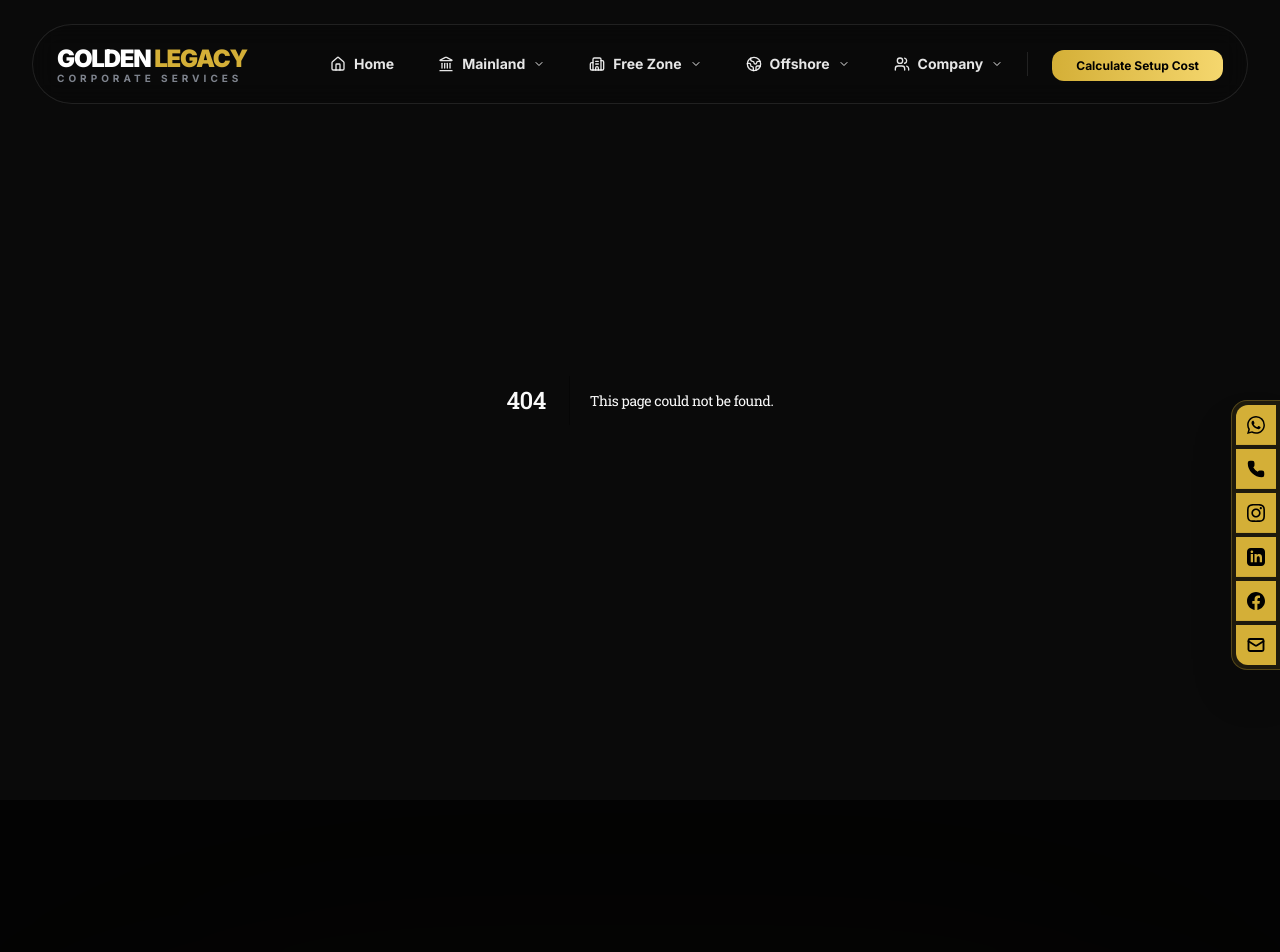
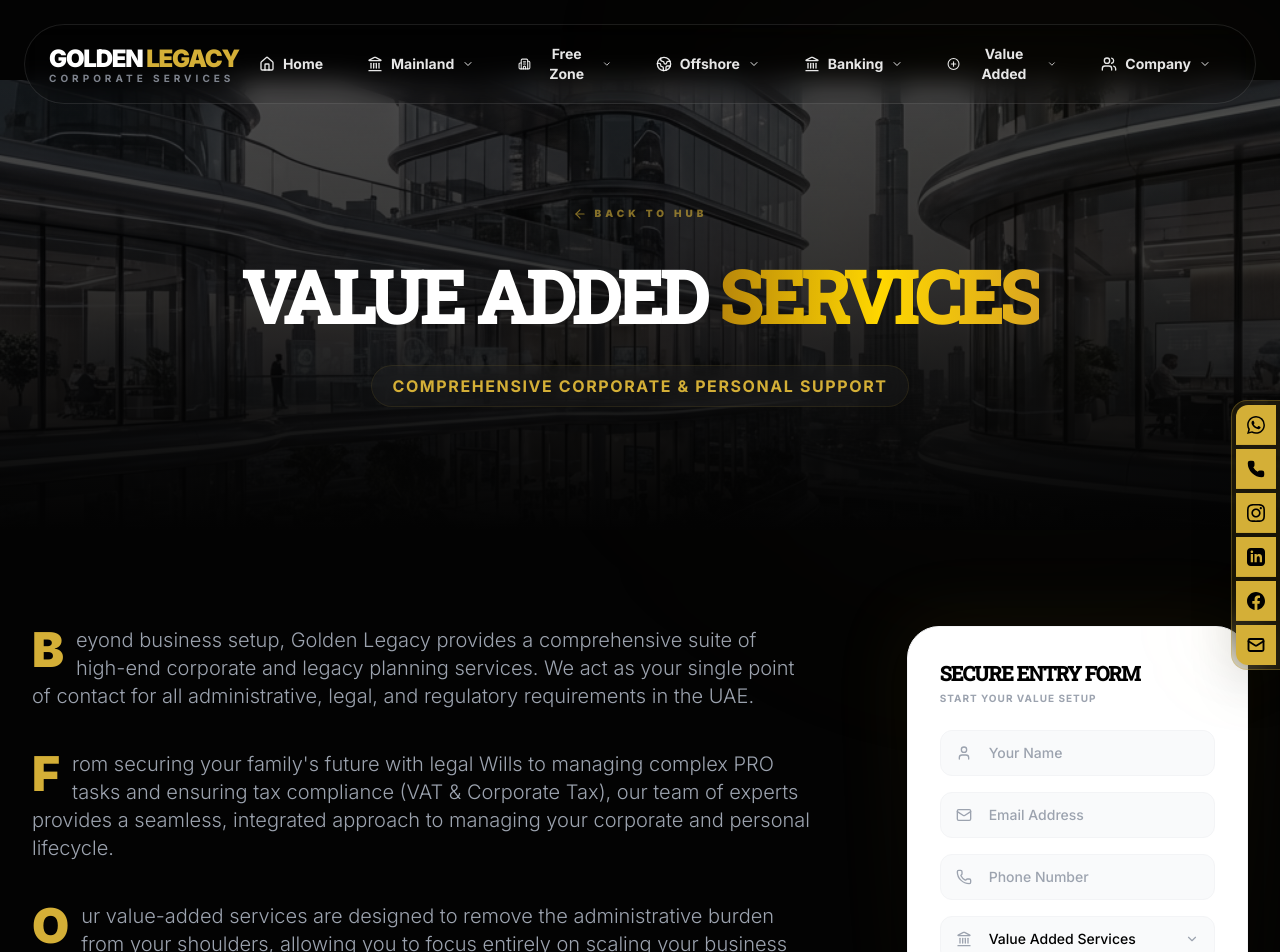
Before and after one commit to pvsameerpvs/golden-fortune-static, a Next.js app: page /pro-services-dubai in a window 1280 px wide. Before the commit this address had no page. Shown: the top 952 px of the page. Built offline with nearby package versions, Linux system fonts and the light colour scheme.

Commit message:
fix: ui fix

```diff
--- /dev/null
+++ b/app/bank-account-opening-dubai/page.tsx
@@ -0,0 +1,45 @@
+import ServicePage from '@/components/ServicePage';
+
+export default function BankAccountServices() {
+  return (
+    <ServicePage
+      title="Bank Account Services"
+      subtitle="Elite Corporate Banking Introductions"
+      heroImage="/images/mainland.png"
+      description={[
+        "In the UAE's complex regulatory landscape, opening a corporate bank account is often the most challenging step of business setup. Golden Legacy leverages two decades of leadership in the UAE banking sector to provide our clients with a significant advantage.",
+        "We don't just provide a list of banks; we provide direct introductions to senior relationship managers and assist in structuring your corporate documents to meet the rigorous 'Know Your Customer' (KYC) and compliance standards of Tier-1 UAE banks.",
+        "Our team specializes in navigating the requirements for multi-currency accounts, international trade facilities, and digital banking platforms, ensuring your business has the financial foundation it needs to thrive."
+      ]}
+      advantages={[
+        "Direct introductions to relationship managers in major UAE banks",
+        "Assistance with multi-currency account opening (AED, USD, EUR, etc.)",
+        "Expert advisory on compliance and KYC documentation",
+        "Support for both local and international business structures",
+        "Zero-balance and low-minimum balance account advisory",
+        "Assistance with online banking and digital transition",
+        "Guidance on credit facilities and trade finance",
+        "High success rate for complex corporate structures"
+      ]}
+      sections={[
+        {
+          title: "Our Banking Partners",
+          content: "We work closely with the most reputable financial institutions in the UAE to provide seamless integration for our clients:",
+          list: [
+            "Emirates NBD",
+            "Mashreq Bank",
+            "Dubai Islamic Bank (DIB)",
+            "Commercial Bank of Dubai (CBD)",
+            "First Abu Dhabi Bank (FAB)",
+            "ADCB",
+            "Wio Bank (Digital-first)"
+          ]
+        },
+        {
+          title: "The Compliance Journey",
+          content: "Our banking experts review your business activities, source of wealth, and corporate history to ensure your application is structurally sound before it reaches the bank's compliance desk, significantly reducing the risk of rejection."
+        }
+      ]}
+    />
+  );
+}
--- /dev/null
+++ b/app/pro-services-dubai/page.tsx
@@ -0,0 +1,46 @@
+import ServicePage from '@/components/ServicePage';
+
+export default function ValueAddedServices() {
+  return (
+    <ServicePage
+      title="Value Added Services"
+      subtitle="Comprehensive Corporate & Personal Support"
+      heroImage="/images/freezone.png"
+      description={[
+        "Beyond business setup, Golden Legacy provides a comprehensive suite of high-end corporate and legacy planning services. We act as your single point of contact for all administrative, legal, and regulatory requirements in the UAE.",
+        "From securing your family's future with legal Wills to managing complex PRO tasks and ensuring tax compliance (VAT & Corporate Tax), our team of experts provides a seamless, integrated approach to managing your corporate and personal lifecycle.",
+        "Our value-added services are designed to remove the administrative burden from your shoulders, allowing you to focus entirely on scaling your business and enjoying the UAE lifestyle."
+      ]}
+      advantages={[
+        "End-to-end management of all government and administrative tasks",
+        "Expert legacy planning for both Muslim and Non-Muslim residents",
+        "Strategic tax planning for the new UAE Corporate Tax regime",
+        "Aviation-speed Golden Visa processing for eligible investors",
+        "ISO certification advisory to boost corporate credibility",
+        "Accurate legal translation and document attestation",
+        "Professional bookkeeping and financial reporting",
+        "Direct liaison with all UAE government departments"
+      ]}
+      sections={[
+        {
+          title: "Our Specialized Services",
+          content: "We provide a diverse range of support services to ensure your business remains compliant and your personal assets are protected:",
+          list: [
+            "UAE Wills: Specialized drafting and registration for Muslims and Non-Muslims.",
+            "Golden Visas: 10-year residency processing for investors and talented professionals.",
+            "PRO Services: Labor, Immigration, and Economic Department liaison.",
+            "VAT & Corporate Tax: Registration, filing, and strategic tax advice.",
+            "ISO Certification: Guidance through the audit and certification process.",
+            "Document Attestation: MOFA, Notary, and Embassy attestations.",
+            "Legal Translation: Multi-language sworn translations for official use.",
+            "Bookkeeping: Monthly financial monitoring and year-end reporting."
+          ]
+        },
+        {
+          title: "PRO & Government Liaison",
+          content: "Our dedicated PRO team handles everything from trade license renewals to labor contract drafting and immigration clearances, ensuring your business never faces fines or administrative delays."
+        }
+      ]}
+    />
+  );
+}
--- a/components/Footer.tsx
+++ b/components/Footer.tsx
@@ -55,6 +55,8 @@
               <li><Link href="/mainland-company-formation-in-dubai" className="hover:text-gold transition-colors flex items-center gap-2 group">Mainland Setup <ArrowUpRight size={14} className="opacity-0 group-hover:opacity-100 transition-all" /></Link></li>
               <li><Link href="/dubai-free-zone-company-overview" className="hover:text-gold transition-colors flex items-center gap-2 group">Free Zone Centers <ArrowUpRight size={14} className="opacity-0 group-hover:opacity-100 transition-all" /></Link></li>
               <li><Link href="/offshore-company-formation-in-dubai" className="hover:text-gold transition-colors flex items-center gap-2 group">Offshore Solutions <ArrowUpRight size={14} className="opacity-0 group-hover:opacity-100 transition-all" /></Link></li>
+              <li><Link href="/bank-account-opening-dubai" className="hover:text-gold transition-colors flex items-center gap-2 group">Banking Services <ArrowUpRight size={14} className="opacity-0 group-hover:opacity-100 transition-all" /></Link></li>
+              <li><Link href="/pro-services-dubai" className="hover:text-gold transition-colors flex items-center gap-2 group">Value Added Services <ArrowUpRight size={14} className="opacity-0 group-hover:opacity-100 transition-all" /></Link></li>
               <li><Link href="/about-us" className="hover:text-gold transition-colors flex items-center gap-2 group">About Golden Legacy <ArrowUpRight size={14} className="opacity-0 group-hover:opacity-100 transition-all" /></Link></li>
               <li><Link href="/contact" className="hover:text-gold transition-colors flex items-center gap-2 group">Contact Us <ArrowUpRight size={14} className="opacity-0 group-hover:opacity-100 transition-all" /></Link></li>
             </ul>
--- a/components/Navbar.tsx
+++ b/components/Navbar.tsx
@@ -3,7 +3,7 @@
 import React, { useState, useEffect } from 'react';
 import Link from 'next/link';
 import { motion, AnimatePresence } from 'framer-motion';
-import { Menu, X, ChevronDown, Landmark, Globe2, Building2, Users, Phone, Home as HomeIcon } from 'lucide-react';
+import { Menu, X, ChevronDown, Landmark, Globe2, Building2, Users, Phone, Home as HomeIcon, PlusCircle } from 'lucide-react';
 
 const Navbar = () => {
   const [isOpen, setIsOpen] = useState(false);
@@ -60,6 +60,28 @@
       ]
     },
     {
+      title: 'Banking',
+      icon: <Landmark className="w-4 h-4" />,
+      links: [
+        { name: 'Bank Account Services', href: '/bank-account-opening-dubai' },
+      ]
+    },
+    {
+      title: 'Value Added',
+      icon: <PlusCircle className="w-4 h-4" />,
+      links: [
+        { name: 'UAE Wills', href: '/uae-wills-service' },
+        { name: 'Golden Visas', href: '/golden-visa-uae' },
+        { name: 'PRO Services', href: '/pro-services-dubai' },
+        { name: 'VAT Consultancy', href: '/vat-consultancy-uae' },
+        { name: 'Corporate Tax', href: '/corporate-tax-uae' },
+        { name: 'ISO Certification', href: '/iso-certification-dubai' },
+        { name: 'Document Attestation', href: '/document-attestation-services' },
+        { name: 'Legal Translation', href: '/legal-translation-dubai' },
+        { name: 'Bookkeeping', href: '/bookkeeping-and-accounting-services' },
+      ]
+    },
+    {
       title: 'Company',
       icon: <Users className="w-4 h-4" />,
       links: [
@@ -72,7 +94,7 @@
 
   return (
     <nav className={`fixed w-full z-[100] transition-all duration-500 ${scrolled ? 'py-4' : 'py-6'}`}>
-      <div className={`max-w-7xl mx-auto px-4 sm:px-6 lg:px-8 transition-all duration-500`}>
+      <div className={`max-w-[1600px] mx-auto px-4 sm:px-6 transition-all duration-500`}>
         <div className={`relative flex justify-between items-center px-6 rounded-full border transition-all duration-500 ${scrolled ? 'bg-black/60 backdrop-blur-2xl border-white/10 shadow-2xl h-16' : 'bg-black/5 backdrop-blur-md border-white/10 h-20'}`}>
           <div className="flex-shrink-0 flex items-center">
             <Link href="/" className="group flex flex-col">
@@ -138,11 +160,7 @@
               </div>
             ))}
 
-            <div className="pl-6 ml-6 border-l border-white/10 hidden xl:block">
-               <Link href="/cost-calculator" className="btn-premium !px-6 !py-2 !text-xs !rounded-xl">
-                Calculate Setup Cost
-               </Link>
-            </div>
+
           </div>
 
           {/* Mobile menu button */}
--- a/components/home/CoreServices.tsx
+++ b/components/home/CoreServices.tsx
@@ -4,7 +4,7 @@
 import Image from 'next/image';
 import Link from 'next/link';
 import { motion } from 'framer-motion';
-import { Building2, Zap, Globe2, ArrowRight } from 'lucide-react';
+import { Building2, Zap, Globe2, ArrowRight, Landmark, PlusCircle } from 'lucide-react';
 
 const container = {
   hidden: { opacity: 0 },
@@ -44,6 +44,20 @@
       img: "/images/offshore.png",
       link: "/offshore-company-formation-in-dubai",
       icon: <Globe2 className="text-gold mb-4" />
+    },
+    {
+      title: "Bank Account Services",
+      desc: "Expert assistance in navigating multi-currency corporate account setups with premier UAE banks.",
+      img: "/images/mainland.png",
+      link: "/bank-account-opening-dubai",
+      icon: <Landmark className="text-gold mb-4" />
+    },
+    {
+      title: "Value Added Services",
+      desc: "Comprehensive corporate support including Wills, Golden Visas, PRO, VAT, and ISO certification.",
+      img: "/images/freezone.png",
+      link: "/pro-services-dubai",
+      icon: <PlusCircle className="text-gold mb-4" />
     }
   ];
 
@@ -62,7 +76,7 @@
           initial="hidden"
           whileInView="show"
           viewport={{ once: true }}
-          className="grid md:grid-cols-3 gap-10"
+          className="grid md:grid-cols-2 lg:grid-cols-3 gap-10"
         >
           {services.map((service, idx) => (
             <motion.div key={idx} variants={item} className="group bg-gray-50 overflow-hidden rounded-[40px] border border-gray-100 hover:border-gold/30 hover:bg-white hover:shadow-[0_30px_60px_-15px_rgba(0,0,0,0.1)] transition-all duration-700">
--- a/components/home/Hero.tsx
+++ b/components/home/Hero.tsx
@@ -64,7 +64,6 @@
 
 
       {/* Decorative Bottom Line */}
-      <div className="absolute bottom-0 left-0 w-full h-px bg-gradient-to-r from-transparent via-gold/30 to-transparent"></div>
 
 
       <motion.div
@@ -73,9 +72,14 @@
         transition={{ delay: 1, duration: 1 }}
         className="absolute bottom-10 left-1/2 -translate-x-1/2 flex flex-col items-center gap-2"
       >
-        <span className="text-white/60 text-xs tracking-widest uppercase font-medium">Explore More</span>
-        <div className="w-[1px] h-12 bg-gradient-to-b from-gold/60 to-transparent"></div>
+        <div className="pl-6 ml-6 border-l border-white/10 hidden xl:block">
+               <Link href="/cost-calculator" className="btn-premium !px-6 !py-2 !text-xs !rounded-xl">
+                Calculate Setup Cost
+               </Link>
+            </div>
       </motion.div>
+
+
     </section>
   );
 };
```
